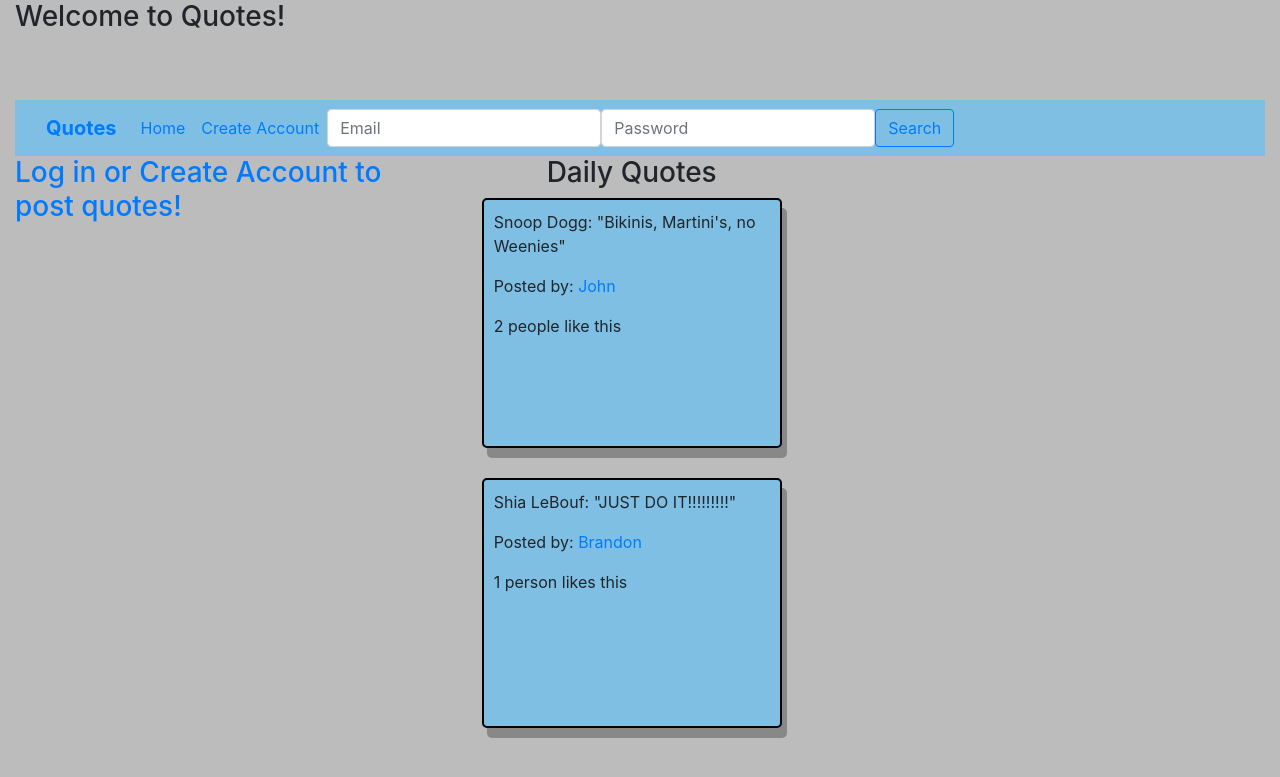
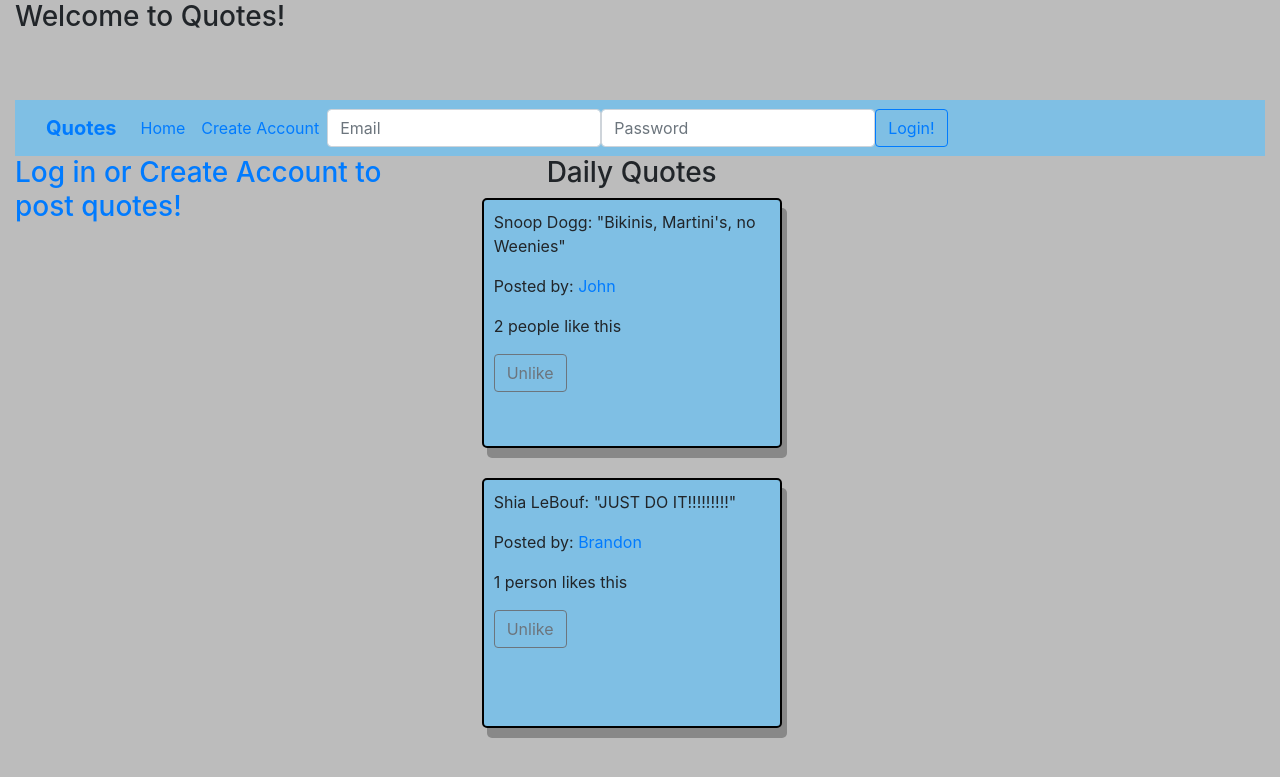
Before and after one commit to brandonvicc/quotes, a Django app: page /quotes in a window 1280 px wide. Shown: the top 777 px of the page. Run offline with Django 3.2, Linux system fonts and the light colour scheme; data comes from the database, SQL or seed files in the repository; both versions use the stored data as it was after the commit; some libraries are stand-ins or nearby versions.

Commit message:
routes, color, buttons
adjusted routing to load up quote page first.

added color to the page
-- changed color of logout button
-- changed color of the delete post button

added unlike button with functionality

```diff
--- a/full_stack_test/appOne/templates/root.html
+++ b/full_stack_test/appOne/templates/create_account.html
@@ -10,6 +10,7 @@
 <body>
     <div class="container">
         <div class="reg">
+            <a href="/quotes"><button class="btn btn-outline-primary">Head back the quotes!</button></a>
             <h1>Registration</h1>
             {% if messages %}
                 <ul>
--- a/full_stack_test/appOne/templates/quotes.html
+++ b/full_stack_test/appOne/templates/quotes.html
@@ -39,14 +39,14 @@
                 {% if 'user_id' in request.session %}
                     <form class="d-flex" action="logout" method="POST" class="logoutbtn">
                         {% csrf_token %}
-                        <input class="btn btn-outline-success" type="submit" value="Logout">
+                        <input class="btn btn-outline-danger" type="submit" value="Logout">
                     </form>
                 {% else %}
                 <form class="d-flex" method="POST" action="{% url 'login' %}">
                     {% csrf_token %}
                     <input class="form-control me-2" type="email" placeholder="Email" name="email">
                     <input class="form-control me-2" type="password" placeholder="Password" name="password">
-                    <button class="btn btn-outline-primary" type="submit">Search</button>
+                    <button class="btn btn-outline-primary" type="submit">Login!</button>
                 </form>
                 {% endif %}
             </div>
@@ -71,7 +71,7 @@
                 <input type="submit" value="Submit">
                 </form>
             {% else %}
-            <h3><a href="/"> Log in or Create Account to post quotes!</a></h3>
+            <h3><a href="/create_account"> Log in or Create Account to post quotes!</a></h3>
             {% endif %}
             </div>
 
@@ -95,11 +95,18 @@
                             <input type="submit" value="Like">
                             {% csrf_token %}
                         </form>
+
+                        {% else%}
+                        <form action="delete_like/{{quote.id}}" method="POST">
+                            <input type="submit" class="btn btn-outline-secondary" value="Unlike">
+                            {% csrf_token %}
+                        </form>
+
                         {% endif %}
                         {% if quote.posted_by == user %}
                         <form action="delete_quote/{{quote.id}}" method="POST">
                             {% csrf_token %}
-                            <input class="deletebtn" type="submit" value="Delete">
+                            <input class="deletebtn btn btn-outline-danger" type="submit" value="Delete">
                         </form>
                         {% endif %}
                     </div>
--- a/full_stack_test/appOne/urls.py
+++ b/full_stack_test/appOne/urls.py
@@ -2,7 +2,8 @@ from django.urls import path
 from . import views
 
 urlpatterns = [
-    path('', views.root, name= 'create_account_page'),
+    path('', views.root),
+    path('create_account', views.create_account, name= 'create_account_page'),
     path('quotes', views.quotes, name= 'quotes'),
     path('create', views.create),
     path('login', views.login, name='login'),
@@ -12,5 +13,6 @@ urlpatterns = [
     path('edit/<int:id>', views.edit, name= 'edit'),
     path('update/<int:id>', views.update),
     path('delete_quote/<int:id>', views.delete),
-    path('like/<int:id>', views.like)
+    path('like/<int:id>', views.like),
+    path('delete_like/<int:id>', views.delete_like)
 ]
--- a/full_stack_test/appOne/views.py
+++ b/full_stack_test/appOne/views.py
@@ -6,7 +6,10 @@ from django.db.models import Count
 
 # Create your views here.
 def root(request):
-    return render(request,'root.html')
+    return redirect('/quotes')
+
+def create_account(request):
+    return render(request,'create_account.html')
 
 def create(request):
     if request.method == "POST":
@@ -14,7 +17,7 @@ def create(request):
         if len(errors) > 0:
             for key, value in errors.items():
                 messages.error(request,value)
-            return redirect('/')
+            return redirect('/create_account')
         else:
             pw_hash = bcrypt.hashpw(request.POST['password'].encode(), bcrypt.gensalt()).decode()
             user = User.objects.create(first_name= request.POST['first_name'], last_name= request.POST['last_name'], email= request.POST['email'], password = pw_hash)
@@ -27,7 +30,7 @@ def login(request):
         if len(errors) > 0:
             for key, value in errors.items():
                 messages.error(request,value)
-            return redirect('/')
+            return redirect('/create_account')
         else:
             user = User.objects.filter(email= request.POST['email'])
             if user:
@@ -41,7 +44,7 @@ def login(request):
             else:
                 print('Name not fount')
                 messages.error(request, "Incorrect name or password")
-    return redirect('/')
+    return redirect('/create_account')
 
 def logout(request):
     if request.method == "POST":
@@ -141,3 +144,12 @@ def like(request,id):
             user = User.objects.get(id=request.session['user_id'])
             quote.user_likes.add(user)
     return redirect('/quotes')
+
+def delete_like(request,id):
+    if request.method == 'POST':
+        quoteLike = Quote.objects.filter(id=id)
+        if quoteLike:
+            quote = quoteLike[0]
+            user = User.objects.get(id=request.session['user_id'])
+            quote.user_likes.remove(user)
+    return redirect('/quotes')
```
Also changed, not shown: full_stack_test/db.sqlite3.
